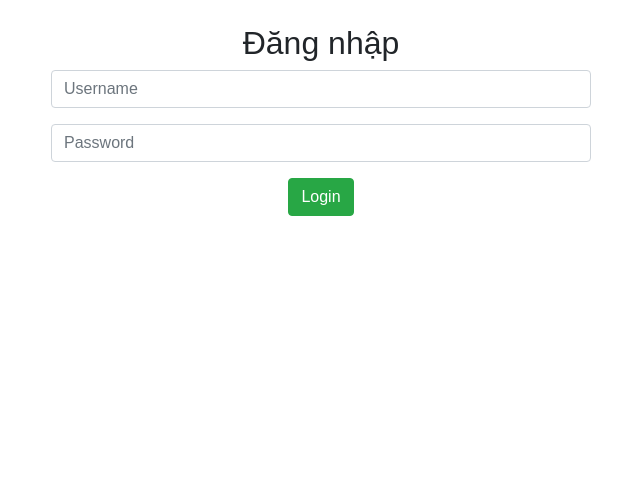
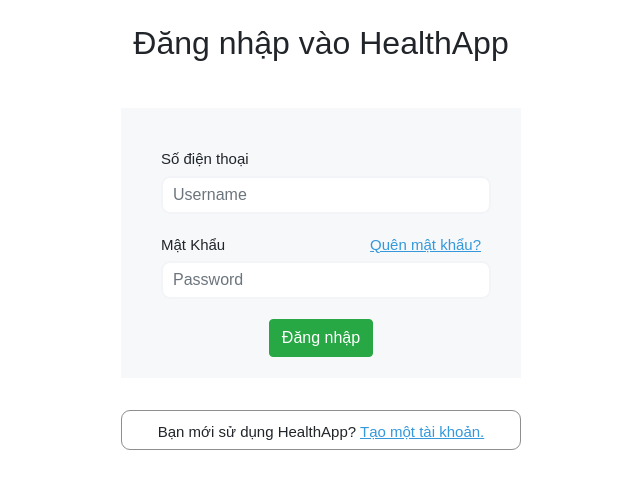
Before and after one commit to trinhvuduc/introSE-demo, a React (Create React App) app in the folder client/: page /login in a window 1280 px wide. Shown: the top 488 px of the page, without its empty margins (319-959 px from the left). Built offline with nearby package versions, Linux system fonts and the light colour scheme; no server answers.

Commit message:
update Login

```diff
--- /dev/null
+++ b/client/src/components/auth/LoginForm.css
@@ -0,0 +1,76 @@
+body{
+    margin: 0;
+    padding: 0;
+    font-family: sans-serif;
+    background: #fff;
+}
+
+.box{
+    width: 400px;
+    height: 270px;
+    padding: 40px;
+    margin-top: 200px;
+    position: absolute;
+    top: 50%;
+    left: 50%;
+    transform: translate(-50%, -50%);
+    background: #f6f8fa;
+    text-align: center;
+}
+
+.text-1{
+    float: left;
+    margin-bottom: 5px;
+}
+
+.text-2{
+    float: left;
+    margin-bottom: 5px;
+}
+
+.text-3a{
+    float: right;
+    cursor: pointer;
+    color: #3498db;
+    text-decoration: underline #3498db;
+}
+
+.box input[type = 'text'],
+.box input[type = 'password']
+{
+    border: 0;
+    width: 300px;
+    background: none;
+    background-color: #fff;
+    display: block;   /*xac dinh thanh phan hien thi theo hang doc lap */
+    margin: 20px auto;
+    text-align: left;
+    border: 2px solid #f2f4f7;
+    padding: 14px 10px;
+    width: 330px;
+    outline: none;
+    color: black;
+    border-radius: 9px;
+    transition: 0.25s;
+}
+
+.newAccount{
+    margin-top:430px;
+    margin-left: 570px;
+    width: 400px;
+    height: 40px;
+    padding-top: 10px;
+    text-align: center;
+    position: absolute;
+    border: 1px solid  #8e8e8e;
+    border-radius: 9px;
+    transform: translate(-50%, -50%);
+    background: #fff;
+    text-align: center;
+}
+
+.newAccount span{
+    cursor: pointer;
+    color: #3498db;
+    text-decoration: underline #3498db;
+}
--- a/client/src/components/auth/LoginForm.js
+++ b/client/src/components/auth/LoginForm.js
@@ -2,6 +2,7 @@
 import { useState, useContext } from 'react';
 import { AuthContext } from '../../contexts/authContext';
 import AlertMessage from './AlertMessage';
+import './LoginForm.css'
 
 const LoginForm = () => {
   // Context
@@ -39,7 +40,9 @@
       <Row>
         <Col />
         <Col md={6} xs={12} className='text-center mt-3'>
-          <h2 className='my-2'>Đăng nhập</h2>
+          <h2 className='my-2'>Đăng nhập vào HealthApp</h2>
+            <div className='box'>
+            <h7 className='text-1'>Số điện thoại</h7>
           <AlertMessage info={alert} />
           <Form onSubmit={onLogin}>
             <Form.Group>
@@ -52,6 +55,8 @@
                 onChange={onChangeLoginForm}
               />
             </Form.Group>
+             <h7 className='text-2'>Mật Khẩu</h7>
+             <h7 className='text-3a'>Quên mật khẩu?</h7>
             <Form.Group>
               <Form.Control
                 type='password'
@@ -63,13 +68,17 @@
               />
             </Form.Group>
             <Button variant='success' type='submit'>
-              Login
+              Đăng nhập
             </Button>
           </Form>
+            </div>
+
         </Col>
         <Col />
+        <div className='newAccount'>Bạn mới sử dụng HealthApp? <span>Tạo một tài khoản.</span></div>
       </Row>
     </Container>
+
   );
 };
 
--- a/client/src/views/home.css
+++ b/client/src/views/home.css
@@ -6,12 +6,15 @@
 
 .home {
   display: flex;
-  margin: 0;
+  margin: auto;
   padding: 0;
+  width: 1500px;
+  height: 2000px;
   background: url('../assets/BACKGROUND.png');
   background-repeat: no-repeat;
   height: auto;
   font-family: sans-serif;
+
 }
 
 .home .max-width .home-content {
@@ -23,11 +26,13 @@
 
 .home .max-width .home-content .text-1 {
   font-size: 15px;
-  margin: 30px 20px 0 0;
+  margin: 20px 20px 0 0;
 }
 
 .home .max-width .home-content .text-2 {
   font-size: 30px;
+  padding: 40px 0 0 0;
+  float: left;
 }
 
 .home .max-width .home-content .text-3 {
@@ -88,6 +93,9 @@
 }
 
 footer {
+    width: 1500px;
+    height: 200px;
+    margin: auto;
 }
 
 footer .container .title {
```
Also changed, not shown: client/src/views/Home.js (+2 -6 lines), client/src/assets/icon.jpg (added).
